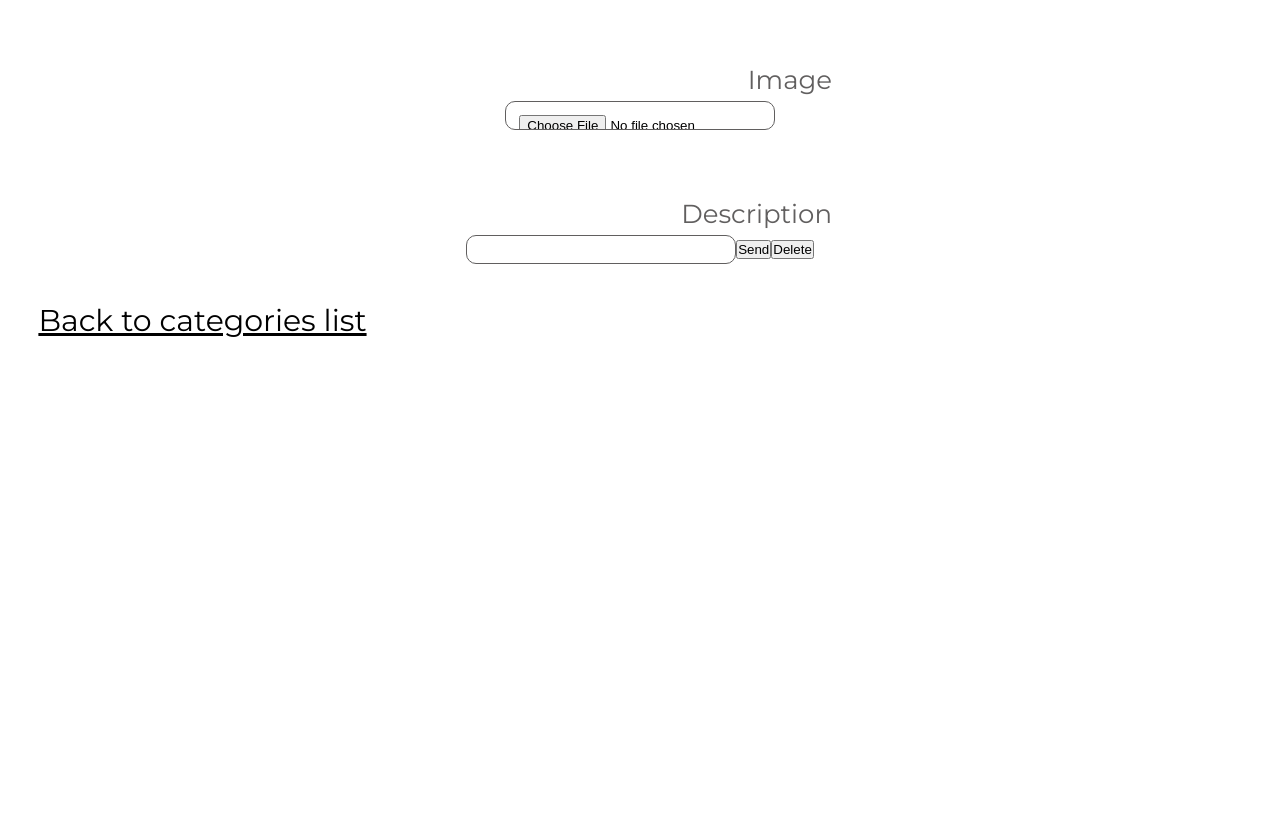
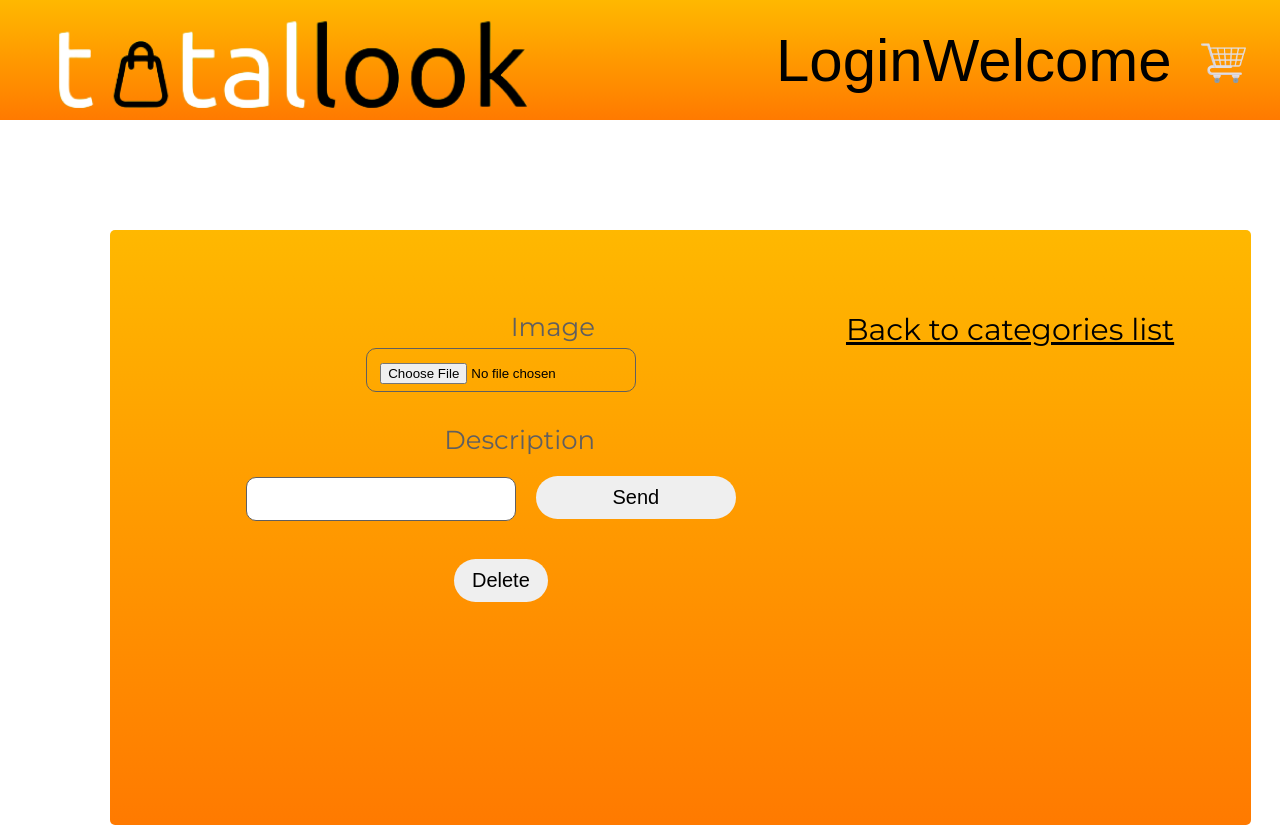
Before and after one commit to Ezritz/total-look-mock, a React (Create React App) app: page /Admin in a window 1280 px wide. Shown: the top 827 px of the page. Before the commit the page ends 800 px from the top, so only its background shows below. Built offline with nearby package versions, Linux system fonts and the light colour scheme.

Commit message:
adding styles admin

```diff
--- a/src/Categories.js
+++ b/src/Categories.js
@@ -13,13 +13,13 @@ import TheCategories from './TheCategories';
 export default function Categories () {
 
 
-    const imgs = SeeImg.map((element) => {
-        return <TheCategories
-        url={element.url}
-        name={element.name}
+    // const imgs = SeeImg.map((element) => {
+    //     return <TheCategories
+    //     url={element.url}
+    //     name={element.name}
 
-        />
-    })
+    //     />
+    // })
 
 
 
--- a/src/componentes/Admin.js
+++ b/src/componentes/Admin.js
@@ -1,43 +1,52 @@
-import {useState} from 'react';
-import {Link} from 'react-router-dom';
-import {AddImg} from '../firebase/Auth';
+import { useState } from "react";
+import { Link } from "react-router-dom";
+import { AddImg } from "../firebase/Auth";
+import "../css/Admin.css";
+import Banner from "./Banner.js";
+
+export default function Admin() {
+  const [category, setCategory] = useState("");
+
+  const handleFile = (e) => {
+    const targ = e.target.files[0];
+    AddImg(targ, targ.name).then(() => {
+      console.log("succesfull");
+    });
+
+    AddImg.snapshot.ref.getDownloadURL().then((url_img) => {
+      console.log("url", url_img);
+    });
+    setCategory("");
+
+    console.log(targ);
+  };
+
+  return (
+    <div>
+      <div>
+        <Banner />
+      </div>
+      <main className="box">
+        <form>
+          <label>Image</label>
+          <input
+            onChange={handleFile}
+            type="file"
+            accept="image/png, image/jpeg, image/jpg"
+          />
+          <label>Description</label>
+          <input onChange={category} type="text" />
+          <button type="submit" className="send">Send</button>
+          <button className="delete" >Delete</button>
+        </form>
+        <Link to="/Categories">Back to categories list</Link>
+      </main>
+      <footer
+            className='copyright'
+            >Copyright©️ Scrumbled Code
+            </footer>
+    </div>
 
 
-export default function Admin () {
-    const [category, setCategory] = useState('')
-
-    const handleFile= (e) => {
-        const targ = e.target.files[0];
-        AddImg(targ,targ.name).then(() =>{ console.log('succesfull')})
-
-            AddImg.snapshot.ref.getDownloadURL().then((url_img)=>{
-                console.log('url', url_img)
-            })
-            setCategory('')
-
-        console.log(targ);
-    }
-
-
-    return (
-
-        <main>
-            <form>
-                <label>Image</label>
-                <input onChange={handleFile}
-                type="file"accept="image/png, image/jpeg, image/jpg"/>
-                <label>Description</label>
-                <input
-                onChange={category}
-                type="text"/>
-                <button
-
-                type="submit">Send</button>
-                <button>Delete</button>
-            </form>
-            <Link to= "/Categories">Back to categories list</Link>
-        </main>
-
-    )
-
+  );
 }
--- a/src/css/Admin.css
+++ b/src/css/Admin.css
@@ -0,0 +1,56 @@
+main{
+    /* position: absolute; */
+    width: 1141.14px;
+    height: 595.26px;
+    left: 160.96px;
+    top: 241.49px;
+    background: linear-gradient(180deg, #FFB800 0%, #FF7A00 100%);
+    border-radius: 5px;
+    display:flex;
+   justify-content: center;
+   padding: 50px;
+   margin: 110px;
+   display: flex;
+   /* align-items: center;*/
+}
+
+.copyright {
+    background: black;
+    color: white;
+    font-family: 'Montserrat', sans-serif;
+    font-size: 20px;
+}
+
+button {
+    border: none;
+    border-radius: 100px;
+    width:15%;
+    font-family: "Belleza", sans-serif;
+    width: 200px;
+    margin:20px;
+    padding: 10px;
+    font-size: 20px;
+}
+.edit{
+    border: none;
+    border-radius: 100px;
+    width:15%;
+    font-family: "Belleza", sans-serif;
+    font-size: 20px;
+}
+.delete{
+    border: none;
+    border-radius: 100px;
+    width:15%;
+    font-family: "Belleza", sans-serif;
+    font-size: 20px;
+}
+
+.container-login{
+    padding-right:0em;
+}
+
+.btn-login{
+
+
+}
--- a/src/css/Banner.css
+++ b/src/css/Banner.css
@@ -26,9 +26,12 @@ header{
     border: none;
     background: none;
     font-size: 60px;
+    margin-left: -94%;
 }
 
 .cart{
     width: 45px;
     height: 40px;
+    margin-left: 81%;
+    margin-top: 18%;
 }
--- a/src/css/Login.css
+++ b/src/css/Login.css
@@ -1,6 +1,6 @@
 input{
     width: 270px;
-    height: 25px;
+    height: 44px;
     margin-top: 5px;
     align-items: center;
     padding: 1em;
```
